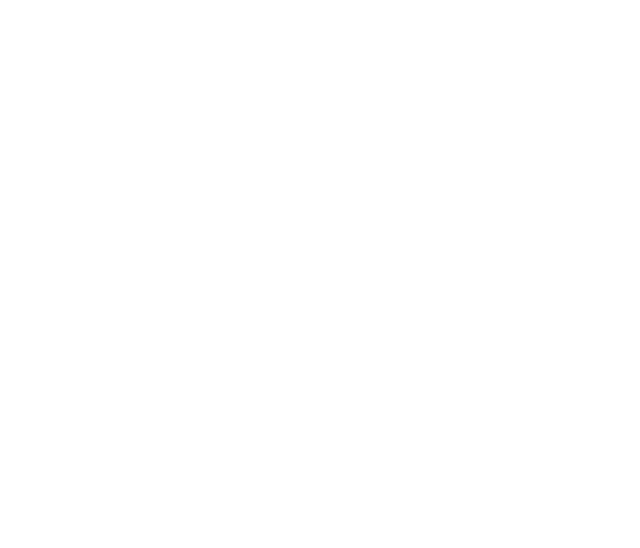
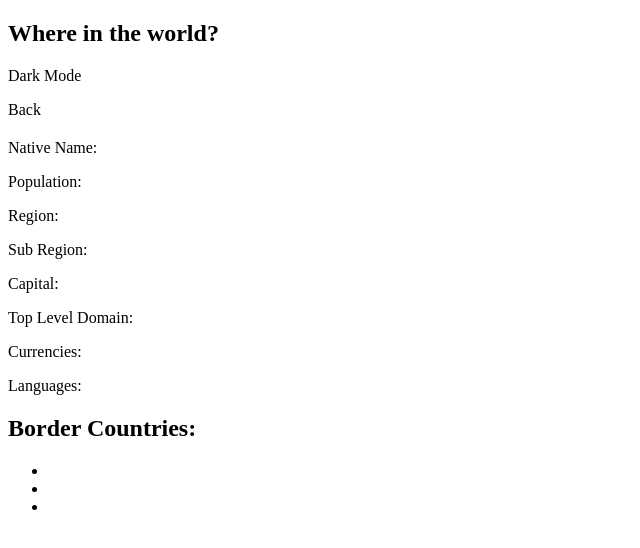
Before and after one commit to Kevinhernandez97/rest-countries-api-with, a plain HTML site: page countrie-page.html in a window 1280 px wide. Shown: the whole page, without its empty margins (0-640 px from the left). Drawn offline with Linux system fonts and the light colour scheme; no server answers.

Commit message:
maquetacion html

```diff
--- a/countrie-page.html
+++ b/countrie-page.html
@@ -0,0 +1,65 @@
+<!DOCTYPE html>
+<html lang="en">
+  <head>
+    <meta charset="UTF-8" />
+    <meta http-equiv="X-UA-Compatible" content="IE=edge" />
+    <meta name="viewport" content="width=device-width, initial-scale=1.0" />
+    <title>Rest api Countries - Kevinhernandez97 and Mooenz</title>
+  </head>
+  <body>
+    <section>
+      <header>
+        <div>
+          <h1>Where in the world?</h1>
+        </div>
+        <div>
+          <div>
+            <p><span></span> Dark Mode</p>
+          </div>
+        </div>
+      </header>
+    </section>
+    <main>
+      <section>
+        <article>
+          <p><span></span>Back</p>
+        </article>
+      </section>
+      <section>
+        <div style="background-image: url('')"></div>
+      </section>
+      <section>
+        <div>
+          <h2></h2>
+        </div>
+        <div>
+          <p>Native Name: <span></span></p>
+          <p>Population: <span></span></p>
+          <p>Region: <span></span></p>
+          <p>Sub Region: <span></span></p>
+          <p>Capital: <span></span></p>
+          <p>Top Level Domain: <span></span></p>
+          <p>Currencies: <span></span></p>
+          <p>Languages: <span></span></p>
+        </div>
+        <article>
+          <div>
+            <h2>Border Countries: </h2>
+            <ul>
+              <li>
+                <a href=""></a>
+              </li>
+              <li>
+                <a href=""></a>
+              </li>
+              <li>
+                <a href=""></a>
+              </li>
+            </ul>
+          </div>
+        </article>
+      </section>
+    </main>
+    <script src="./src/index.js" defer type="module"></script>
+  </body>
+</html>
```
Also changed, not shown: index.html (+52 -4 lines).
